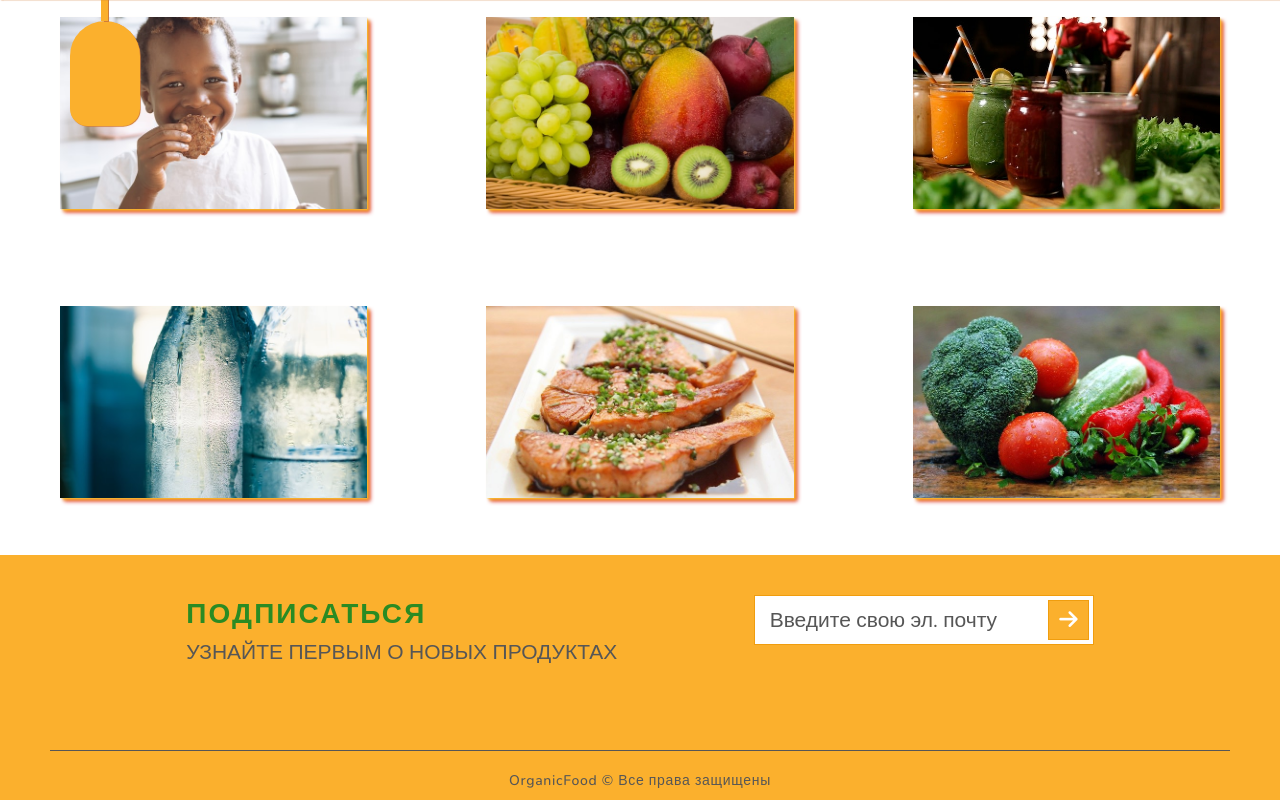
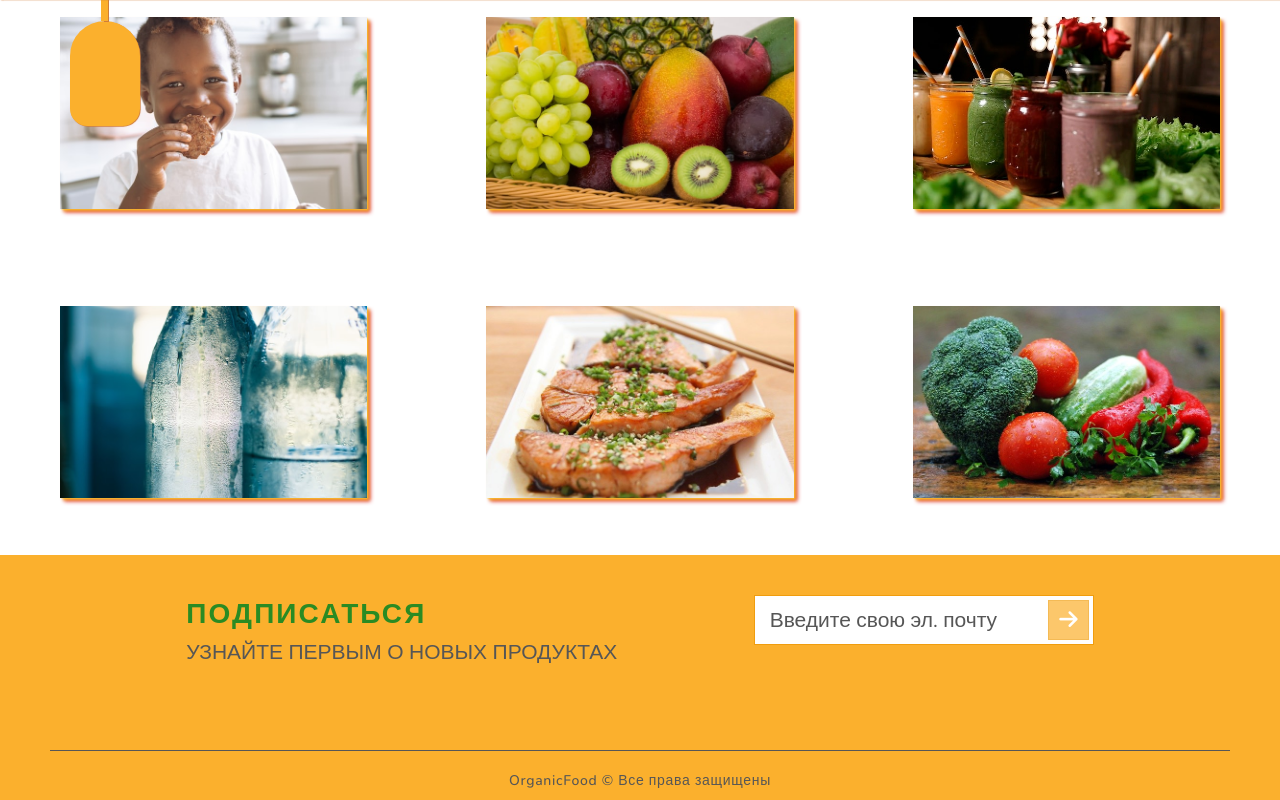
Before and after one commit to LinaSafina/OrganicFood, a plain HTML site: page index.html in a window 1280 px wide. In both pictures the pointer is over the button 1068 px from the left and 2307 px from the top of the page. Shown: the part 1687-2487 px from the top of the page. Drawn offline with nearby package versions, Linux system fonts and the light colour scheme.

Commit message:
feat: add hover to footer__button

```diff
--- a/style.css
+++ b/style.css
@@ -559,6 +559,10 @@ button {
   padding: 5px 10px;
 }
 
+.footer__button:hover {
+  opacity: 0.7;
+}
+
 .footer__bottom {
   border-top: 1px solid #565656;
   padding-top: 20px;
```
